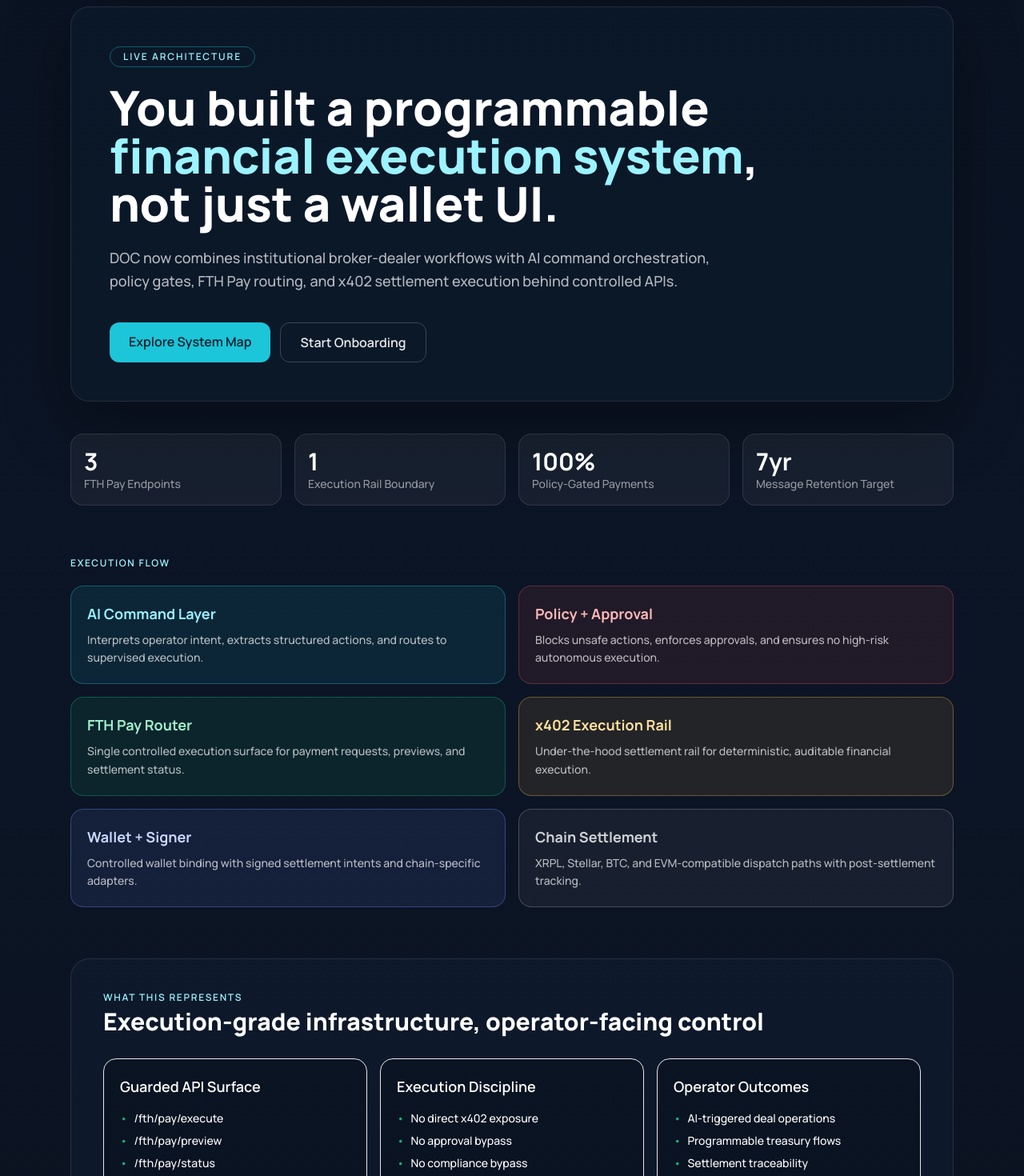
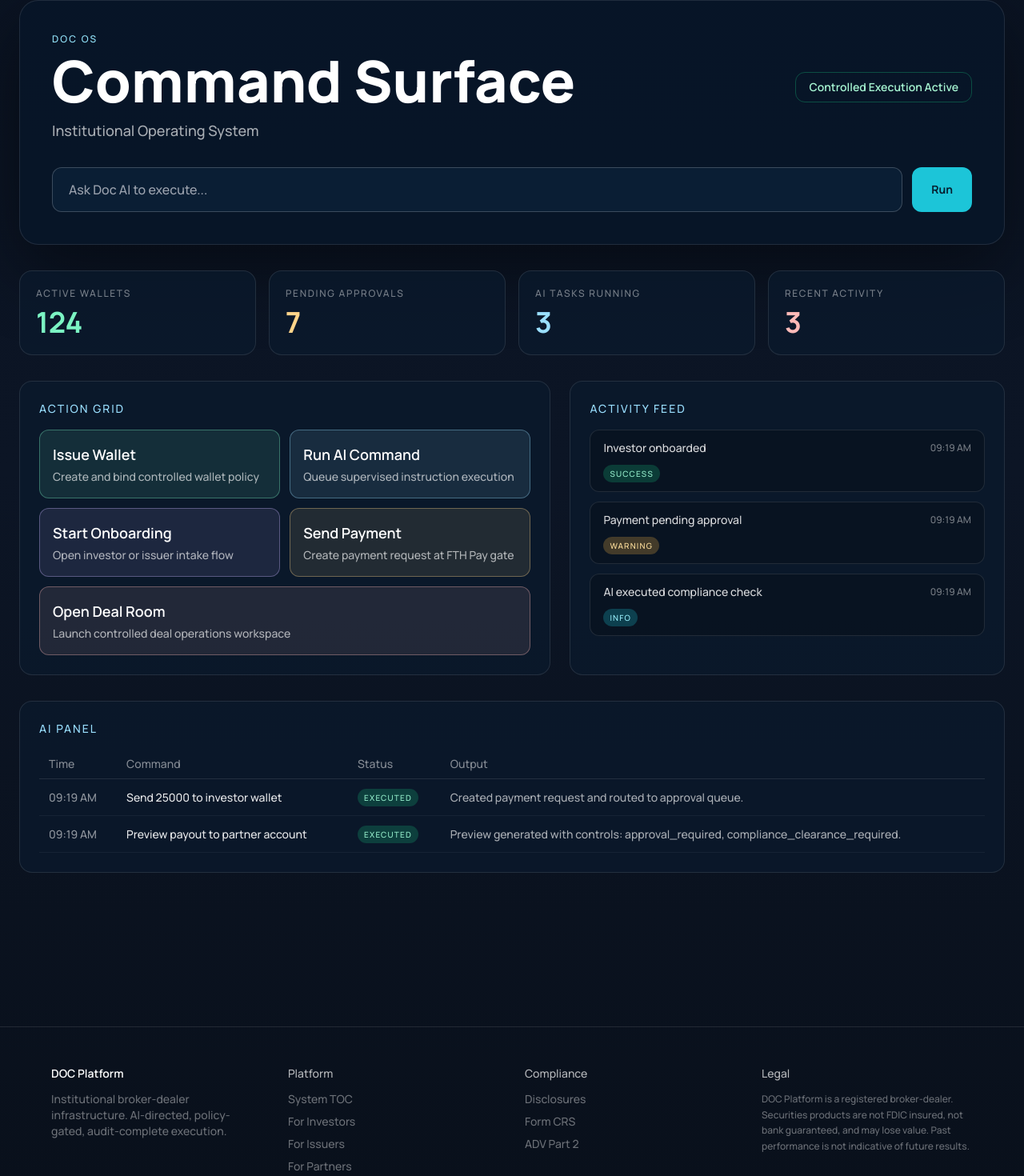
Before and after one commit to FTHTrading/DOC, a Next.js app in the folder apps/public-web/: page / in a window 1280 px wide. Shown: the part 178-1648 px from the top of the page at 80% size. Built offline with nearby package versions, Linux system fonts and the light colour scheme; no server answers.

Commit message:
feat: replace homepage with DOC OS command surface

```diff
--- a/apps/public-web/src/app/page.tsx
+++ b/apps/public-web/src/app/page.tsx
@@ -1,148 +1,290 @@
-import Link from "next/link";
+"use client";
 
-const rails = [
+import { useMemo, useState } from "react";
+
+type ActivityItem = {
+  id: string;
+  text: string;
+  level: "info" | "success" | "warning";
+  at: string;
+};
+
+type CommandLog = {
+  id: string;
+  command: string;
+  status: "queued" | "executed";
+  output: string;
+  at: string;
+};
+
+function nowTime() {
+  return new Date().toLocaleTimeString([], { hour: "2-digit", minute: "2-digit" });
+}
+
+const initialActivity: ActivityItem[] = [
+  { id: "a1", text: "Investor onboarded", level: "success", at: nowTime() },
+  { id: "a2", text: "Payment pending approval", level: "warning", at: nowTime() },
+  { id: "a3", text: "AI executed compliance check", level: "info", at: nowTime() },
+];
+
+const initialLogs: CommandLog[] = [
   {
-    title: "AI Command Layer",
-    detail: "Interprets operator intent, extracts structured actions, and routes to supervised execution.",
-    tone: "border-[#1cc5d8]/35 bg-[#1cc5d8]/10 text-[#98f2ff]",
+    id: "c1",
+    command: "Send 25000 to investor wallet",
+    status: "executed",
+    output: "Created payment request and routed to approval queue.",
+    at: nowTime(),
   },
   {
-    title: "Policy + Approval",
-    detail: "Blocks unsafe actions, enforces approvals, and ensures no high-risk autonomous execution.",
-    tone: "border-[#d9504f]/35 bg-[#d9504f]/10 text-[#ffb8b8]",
-  },
-  {
-    title: "FTH Pay Router",
-    detail: "Single controlled execution surface for payment requests, previews, and settlement status.",
-    tone: "border-[#14b87a]/35 bg-[#14b87a]/10 text-[#9ff0cb]",
-  },
-  {
-    title: "x402 Execution Rail",
-    detail: "Under-the-hood settlement rail for deterministic, auditable financial execution.",
-    tone: "border-[#f2b445]/35 bg-[#f2b445]/10 text-[#ffe09d]",
-  },
-  {
-    title: "Wallet + Signer",
-    detail: "Controlled wallet binding with signed settlement intents and chain-specific adapters.",
-    tone: "border-[#6a8cff]/35 bg-[#6a8cff]/10 text-[#cad7ff]",
-  },
-  {
-    title: "Chain Settlement",
-    detail: "XRPL, Stellar, BTC, and EVM-compatible dispatch paths with post-settlement tracking.",
-    tone: "border-white/20 bg-white/5 text-white/80",
+    id: "c2",
+    command: "Preview payout to partner account",
+    status: "executed",
+    output: "Preview generated with controls: approval_required, compliance_clearance_required.",
+    at: nowTime(),
   },
 ];
 
-const capabilities = [
-  {
-    name: "Guarded API Surface",
-    points: ["/fth/pay/execute", "/fth/pay/preview", "/fth/pay/status", "JWT protected + policy gated"],
-  },
-  {
-    name: "Execution Discipline",
-    points: ["No direct x402 exposure", "No approval bypass", "No compliance bypass", "Audit-first workflow"],
-  },
-  {
-    name: "Operator Outcomes",
-    points: ["AI-triggered deal operations", "Programmable treasury flows", "Settlement traceability", "Multi-rail expansion path"],
-  },
-];
+export default function HomePage() {
+  const [command, setCommand] = useState("");
+  const [wallets, setWallets] = useState(124);
+  const [approvals, setApprovals] = useState(7);
+  const [tasks, setTasks] = useState(3);
+  const [activity, setActivity] = useState<ActivityItem[]>(initialActivity);
+  const [logs, setLogs] = useState<CommandLog[]>(initialLogs);
 
-const stats = [
-  { value: "3", label: "FTH Pay Endpoints" },
-  { value: "1", label: "Execution Rail Boundary" },
-  { value: "100%", label: "Policy-Gated Payments" },
-  { value: "7yr", label: "Message Retention Target" },
-];
+  const stats = useMemo(
+    () => [
+      { label: "Active Wallets", value: wallets, tone: "text-[#7bf4c3]" },
+      { label: "Pending Approvals", value: approvals, tone: "text-[#ffd48a]" },
+      { label: "AI Tasks Running", value: tasks, tone: "text-[#9adfff]" },
+      { label: "Recent Activity", value: activity.length, tone: "text-[#ffbab8]" },
+    ],
+    [wallets, approvals, tasks, activity.length],
+  );
 
-export default function HomePage() {
+  const pushActivity = (text: string, level: ActivityItem["level"]) => {
+    setActivity((prev) => [{ id: crypto.randomUUID(), text, level, at: nowTime() }, ...prev].slice(0, 8));
+  };
+
+  const runCommand = () => {
+    const next = command.trim();
+    if (!next) return;
+
+    const log: CommandLog = {
+      id: crypto.randomUUID(),
+      command: next,
+      status: "executed",
+      output: "Intent parsed. Policy checks passed. Added to supervised execution queue.",
+      at: nowTime(),
+    };
+
+    setLogs((prev) => [log, ...prev].slice(0, 8));
+    pushActivity(`Command executed: ${next}`, "info");
+    setTasks((n) => Math.max(1, n + 1));
+
+    if (/send|payment|transfer/i.test(next)) {
+      setApprovals((n) => n + 1);
+      pushActivity("Payment request created and awaiting approval", "warning");
+    }
+
+    if (/wallet|issue/i.test(next)) {
+      setWallets((n) => n + 1);
+      pushActivity("Wallet issued under controlled execution policy", "success");
+    }
+
+    setCommand("");
+  };
+
+  const quickAction = (action: "wallet" | "ai" | "onboard" | "payment" | "deal") => {
+    if (action === "wallet") {
+      setWallets((n) => n + 1);
+      pushActivity("Wallet issued", "success");
+      const walletLog: CommandLog = {
+        id: crypto.randomUUID(),
+        command: "Issue wallet",
+        status: "executed",
+        output: "Wallet created and bound to controlled policy mode.",
+        at: nowTime(),
+      };
+      setLogs((prev) => [
+        walletLog,
+        ...prev,
+      ].slice(0, 8));
+      return;
+    }
+
+    if (action === "ai") {
+      setTasks((n) => n + 1);
+      pushActivity("AI command started", "info");
+      const aiLog: CommandLog = {
+        id: crypto.randomUUID(),
+        command: "Run AI command",
+        status: "queued",
+        output: "Queued for supervised execution.",
+        at: nowTime(),
+      };
+      setLogs((prev) => [
+        aiLog,
+        ...prev,
+      ].slice(0, 8));
+      return;
+    }
+
+    if (action === "onboard") {
+      pushActivity("Onboarding flow opened", "info");
+      return;
+    }
+
+    if (action === "payment") {
+      setApprovals((n) => n + 1);
+      pushActivity("Payment prepared and awaiting approval", "warning");
+      const paymentLog: CommandLog = {
+        id: crypto.randomUUID(),
+        command: "Send payment",
+        status: "queued",
+        output: "Payment request queued at FTH Pay gate.",
+        at: nowTime(),
+      };
+      setLogs((prev) => [
+        paymentLog,
+        ...prev,
+      ].slice(0, 8));
+      return;
+    }
+
+    pushActivity("Deal room opened", "info");
+  };
+
   return (
-    <div className="mx-auto w-full max-w-6xl px-6 pb-24 pt-14">
-      <section className="rise-in rounded-3xl border border-white/10 bg-[#0b1a2c]/70 p-8 shadow-[0_24px_80px_rgba(0,0,0,0.35)] md:p-12">
-        <div className="mb-5 inline-flex items-center gap-2 rounded-full border border-[#1cc5d8]/40 bg-[#1cc5d8]/12 px-4 py-1 text-xs font-semibold uppercase tracking-[0.16em] text-[#9cf3ff]">
-          Live Architecture
+    <div className="mx-auto w-full max-w-7xl px-6 pb-24 pt-12">
+      <section className="rounded-3xl border border-white/10 bg-[#081628]/85 p-8 shadow-[0_30px_90px_rgba(0,0,0,0.45)] md:p-10">
+        <div className="flex flex-wrap items-center justify-between gap-4">
+          <div>
+            <div className="text-xs uppercase tracking-[0.18em] text-[#96e8ff]">DOC OS</div>
+            <h1 className="mt-2 text-5xl font-extrabold leading-none text-white md:text-7xl">Command Surface</h1>
+            <p className="mt-3 text-lg text-white/65">Institutional Operating System</p>
+          </div>
+          <div className="rounded-xl border border-[#14b87a]/35 bg-[#14b87a]/12 px-4 py-2 text-sm font-semibold text-[#a6f5d2]">
+            Controlled Execution Active
+          </div>
         </div>
-        <h1 className="max-w-4xl text-4xl font-extrabold leading-tight text-white md:text-6xl">
-          You built a programmable
-          <span className="text-[#9cf3ff]"> financial execution system</span>,
-          not just a wallet UI.
-        </h1>
-        <p className="mt-6 max-w-3xl text-lg leading-relaxed text-white/70">
-          DOC now combines institutional broker-dealer workflows with AI command orchestration, policy gates,
-          FTH Pay routing, and x402 settlement execution behind controlled APIs.
-        </p>
-        <div className="mt-9 flex flex-wrap gap-3">
-          <Link href="/system" className="rounded-xl bg-[#1cc5d8] px-6 py-3 font-semibold text-[#082030] transition-colors hover:bg-[#5ce8f5]">
-            Explore System Map
-          </Link>
-          <Link href="/onboard" className="rounded-xl border border-white/20 px-6 py-3 font-semibold text-white/90 transition-colors hover:bg-white/10">
-            Start Onboarding
-          </Link>
+
+        <div className="mt-8 grid gap-3 md:grid-cols-[1fr_auto]">
+          <input
+            value={command}
+            onChange={(e) => setCommand(e.target.value)}
+            onKeyDown={(e) => {
+              if (e.key === "Enter") runCommand();
+            }}
+            placeholder="Ask Doc AI to execute..."
+            className="h-14 w-full rounded-xl border border-white/20 bg-[#0a1e34] px-5 text-base text-white outline-none transition focus:border-[#5ce8f5]"
+          />
+          <button
+            onClick={runCommand}
+            className="h-14 rounded-xl bg-[#1cc5d8] px-6 text-sm font-bold text-[#072030] transition hover:bg-[#64e9f7]"
+          >
+            Run
+          </button>
         </div>
       </section>
 
-      <section className="mt-10 grid grid-cols-2 gap-4 md:grid-cols-4">
-        {stats.map((item, idx) => (
-          <div key={item.label} className="rise-in rounded-2xl border border-white/10 bg-white/5 p-4" style={{ animationDelay: `${idx * 90}ms` }}>
-            <div className="text-3xl font-bold text-white">{item.value}</div>
-            <div className="text-sm text-white/55">{item.label}</div>
-          </div>
+      <section className="mt-8 grid grid-cols-2 gap-4 lg:grid-cols-4">
+        {stats.map((s) => (
+          <article key={s.label} className="rounded-2xl border border-white/10 bg-[#0b1a2c]/80 p-5">
+            <div className="text-xs uppercase tracking-[0.14em] text-white/45">{s.label}</div>
+            <div className={`mt-2 text-4xl font-bold ${s.tone}`}>{s.value}</div>
+          </article>
         ))}
       </section>
 
-      <section className="mt-16">
-        <div className="mb-5 text-xs font-semibold uppercase tracking-[0.14em] text-[#9cf3ff]">Execution Flow</div>
-        <div className="grid grid-cols-1 gap-4 md:grid-cols-2">
-          {rails.map((rail, idx) => (
-            <div
-              key={rail.title}
-              className={`rise-in rounded-2xl border p-5 ${rail.tone}`}
-              style={{ animationDelay: `${120 + idx * 70}ms` }}
-            >
-              <h2 className="text-lg font-bold">{rail.title}</h2>
-              <p className="mt-2 text-sm leading-relaxed text-white/70">{rail.detail}</p>
-            </div>
-          ))}
-        </div>
+      <section className="mt-8 grid gap-6 lg:grid-cols-[1.1fr_0.9fr]">
+        <article className="rounded-2xl border border-white/10 bg-[#0b1a2c]/80 p-6">
+          <h2 className="text-sm uppercase tracking-[0.14em] text-[#9adfff]">Action Grid</h2>
+          <div className="mt-4 grid grid-cols-1 gap-3 md:grid-cols-2">
+            <button onClick={() => quickAction("wallet")} className="rounded-xl border border-[#7bf4c3]/35 bg-[#7bf4c3]/10 p-4 text-left transition hover:bg-[#7bf4c3]/18">
+              <div className="text-lg font-semibold">Issue Wallet</div>
+              <div className="mt-1 text-sm text-white/65">Create and bind controlled wallet policy</div>
+            </button>
+            <button onClick={() => quickAction("ai")} className="rounded-xl border border-[#9adfff]/35 bg-[#9adfff]/10 p-4 text-left transition hover:bg-[#9adfff]/18">
+              <div className="text-lg font-semibold">Run AI Command</div>
+              <div className="mt-1 text-sm text-white/65">Queue supervised instruction execution</div>
+            </button>
+            <button onClick={() => quickAction("onboard")} className="rounded-xl border border-[#c8b4ff]/35 bg-[#c8b4ff]/10 p-4 text-left transition hover:bg-[#c8b4ff]/18">
+              <div className="text-lg font-semibold">Start Onboarding</div>
+              <div className="mt-1 text-sm text-white/65">Open investor or issuer intake flow</div>
+            </button>
+            <button onClick={() => quickAction("payment")} className="rounded-xl border border-[#ffd48a]/35 bg-[#ffd48a]/10 p-4 text-left transition hover:bg-[#ffd48a]/18">
+              <div className="text-lg font-semibold">Send Payment</div>
+              <div className="mt-1 text-sm text-white/65">Create payment request at FTH Pay gate</div>
+            </button>
+            <button onClick={() => quickAction("deal")} className="rounded-xl border border-[#ffbab8]/35 bg-[#ffbab8]/10 p-4 text-left transition hover:bg-[#ffbab8]/18 md:col-span-2">
+              <div className="text-lg font-semibold">Open Deal Room</div>
+              <div className="mt-1 text-sm text-white/65">Launch controlled deal operations workspace</div>
+            </button>
+          </div>
+        </article>
+
+        <article className="rounded-2xl border border-white/10 bg-[#0b1a2c]/80 p-6">
+          <h2 className="text-sm uppercase tracking-[0.14em] text-[#9adfff]">Activity Feed</h2>
+          <div className="mt-4 space-y-3">
+            {activity.map((item) => (
+              <div key={item.id} className="rounded-xl border border-white/10 bg-black/20 px-4 py-3">
+                <div className="flex items-center justify-between gap-3">
+                  <p className="text-sm text-white/85">{item.text}</p>
+                  <span className="text-xs text-white/45">{item.at}</span>
+                </div>
+                <div className="mt-2">
+                  <span
+                    className={`rounded-full px-2 py-1 text-[10px] uppercase tracking-[0.12em] ${
+                      item.level === "success"
+                        ? "bg-[#14b87a]/25 text-[#98f2cf]"
+                        : item.level === "warning"
+                          ? "bg-[#f2b445]/25 text-[#ffe09d]"
+                          : "bg-[#1cc5d8]/25 text-[#9cf3ff]"
+                    }`}
+                  >
+                    {item.level}
+                  </span>
+                </div>
+              </div>
+            ))}
+          </div>
+        </article>
       </section>
 
-      <section className="mt-16 rounded-3xl border border-white/10 bg-[#101d30]/65 p-8 md:p-10">
-        <div className="mb-7 flex items-center justify-between gap-4">
-          <div>
-            <div className="text-xs font-semibold uppercase tracking-[0.14em] text-[#9cf3ff]">What This Represents</div>
-            <h2 className="mt-1 text-3xl font-extrabold">Execution-grade infrastructure, operator-facing control</h2>
-          </div>
-        </div>
-        <div className="grid grid-cols-1 gap-4 md:grid-cols-3">
-          {capabilities.map((cap) => (
-            <article key={cap.name} className="rounded-2xl border border-white/12 bg-black/20 p-5">
-              <h3 className="text-lg font-semibold text-white">{cap.name}</h3>
-              <ul className="mt-4 space-y-2 text-sm text-white/68">
-                {cap.points.map((pt) => (
-                  <li key={pt} className="flex gap-2">
-                    <span className="text-[#14b87a]">•</span>
-                    <span>{pt}</span>
-                  </li>
-                ))}
-              </ul>
-            </article>
-          ))}
-        </div>
-      </section>
-
-      <section className="mt-16 rounded-3xl border border-[#14b87a]/25 bg-[#14b87a]/10 px-8 py-10 text-center">
-        <h2 className="text-3xl font-extrabold">DOC is now in a different category</h2>
-        <p className="mx-auto mt-4 max-w-2xl text-white/72">
-          Most platforms stop at dashboard plus wallet. You now have wallet, AI, policy controls,
-          execution routing, and settlement rails operating as one controlled system.
-        </p>
-        <div className="mt-7 flex flex-wrap justify-center gap-3">
-          <Link href="/compliance" className="rounded-xl border border-white/20 px-6 py-3 font-semibold text-white/90 transition-colors hover:bg-white/10">
-            View Compliance Surface
-          </Link>
-          <Link href="/partners" className="rounded-xl bg-[#14b87a] px-6 py-3 font-semibold text-[#072115] transition-colors hover:bg-[#48d39d]">
-            Activate Partner Flow
-          </Link>
+      <section className="mt-8 rounded-2xl border border-white/10 bg-[#0b1a2c]/80 p-6">
+        <h2 className="text-sm uppercase tracking-[0.14em] text-[#9adfff]">AI Panel</h2>
+        <div className="mt-4 overflow-x-auto">
+          <table className="min-w-full text-left text-sm">
+            <thead>
+              <tr className="border-b border-white/10 text-white/50">
+                <th className="px-3 py-2 font-medium">Time</th>
+                <th className="px-3 py-2 font-medium">Command</th>
+                <th className="px-3 py-2 font-medium">Status</th>
+                <th className="px-3 py-2 font-medium">Output</th>
+              </tr>
+            </thead>
+            <tbody>
+              {logs.map((log) => (
+                <tr key={log.id} className="border-b border-white/5">
+                  <td className="px-3 py-3 text-white/55">{log.at}</td>
+                  <td className="px-3 py-3 text-white/90">{log.command}</td>
+                  <td className="px-3 py-3">
+                    <span
+                      className={`rounded-full px-2 py-1 text-[10px] uppercase tracking-[0.12em] ${
+                        log.status === "executed"
+                          ? "bg-[#14b87a]/25 text-[#98f2cf]"
+                          : "bg-[#f2b445]/25 text-[#ffe09d]"
+                      }`}
+                    >
+                      {log.status}
+                    </span>
+                  </td>
+                  <td className="px-3 py-3 text-white/65">{log.output}</td>
+                </tr>
+              ))}
+            </tbody>
+          </table>
         </div>
       </section>
     </div>
```
